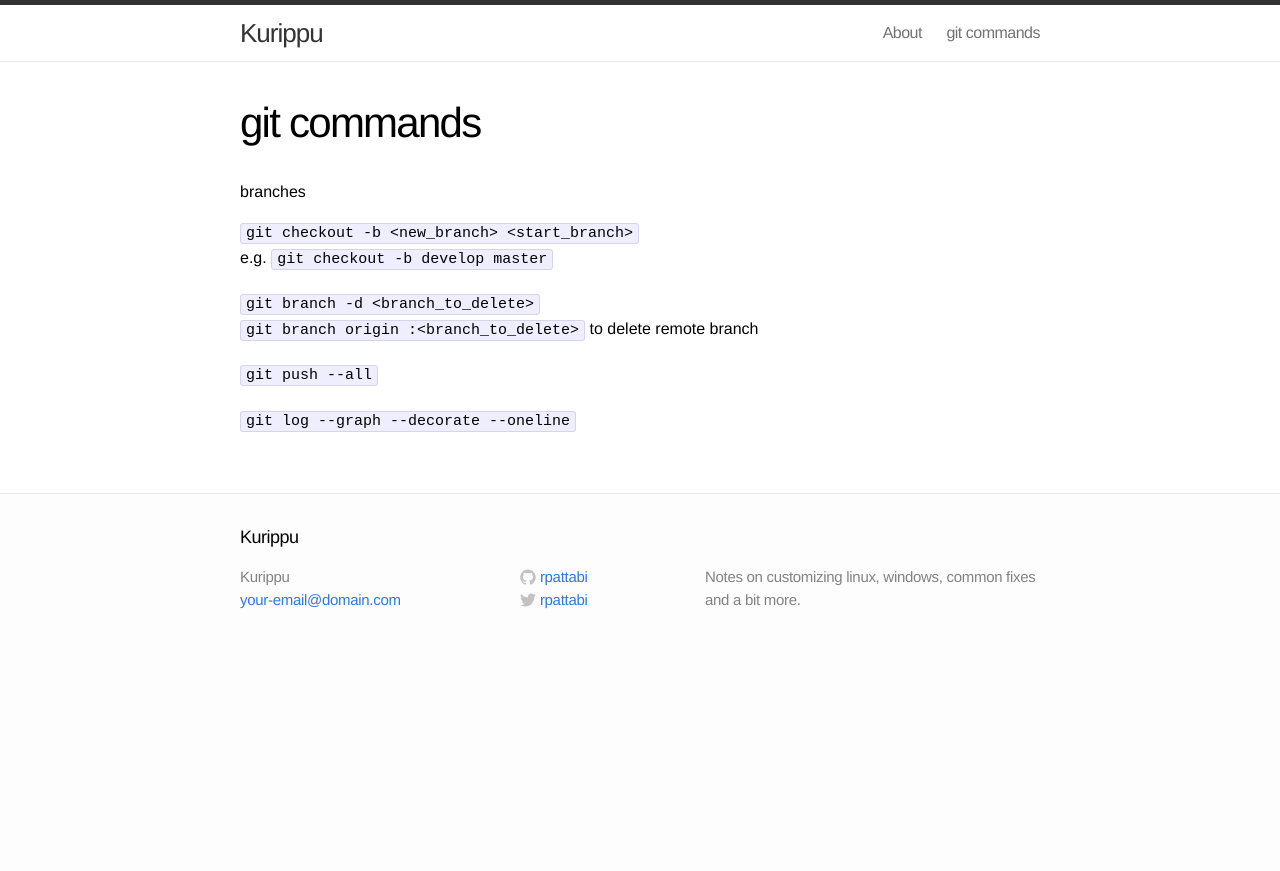
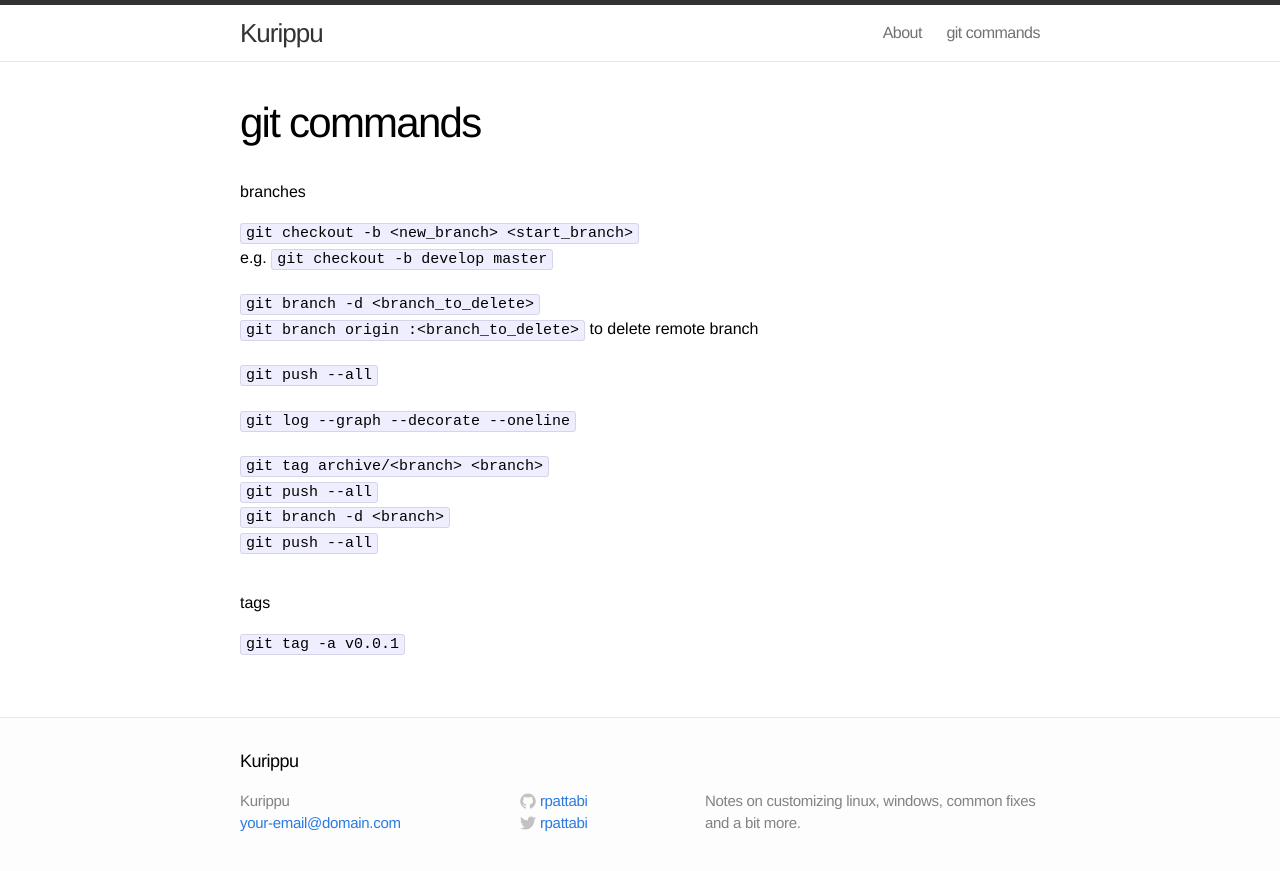
Before and after one commit to ananthp/kurippu, a Jekyll site: the page built from git.md, in a window 1280 px wide. Shown: the top 871 px of the page. Built offline with Jekyll 4.4.1, drawn with Linux system fonts in a browser that asks for light colours.

Commit message:
update git notes about archive of branches and the use of tags

```diff
--- a/git.md
+++ b/git.md
@@ -14,3 +14,12 @@ e.g. `git checkout -b develop master`
 `git push --all`
 
 `git log --graph --decorate --oneline`
+
+`git tag archive/<branch> <branch>`
+`git push --all`
+`git branch -d <branch>`
+`git push --all`
+
+# tags
+
+`git tag -a v0.0.1`
```
